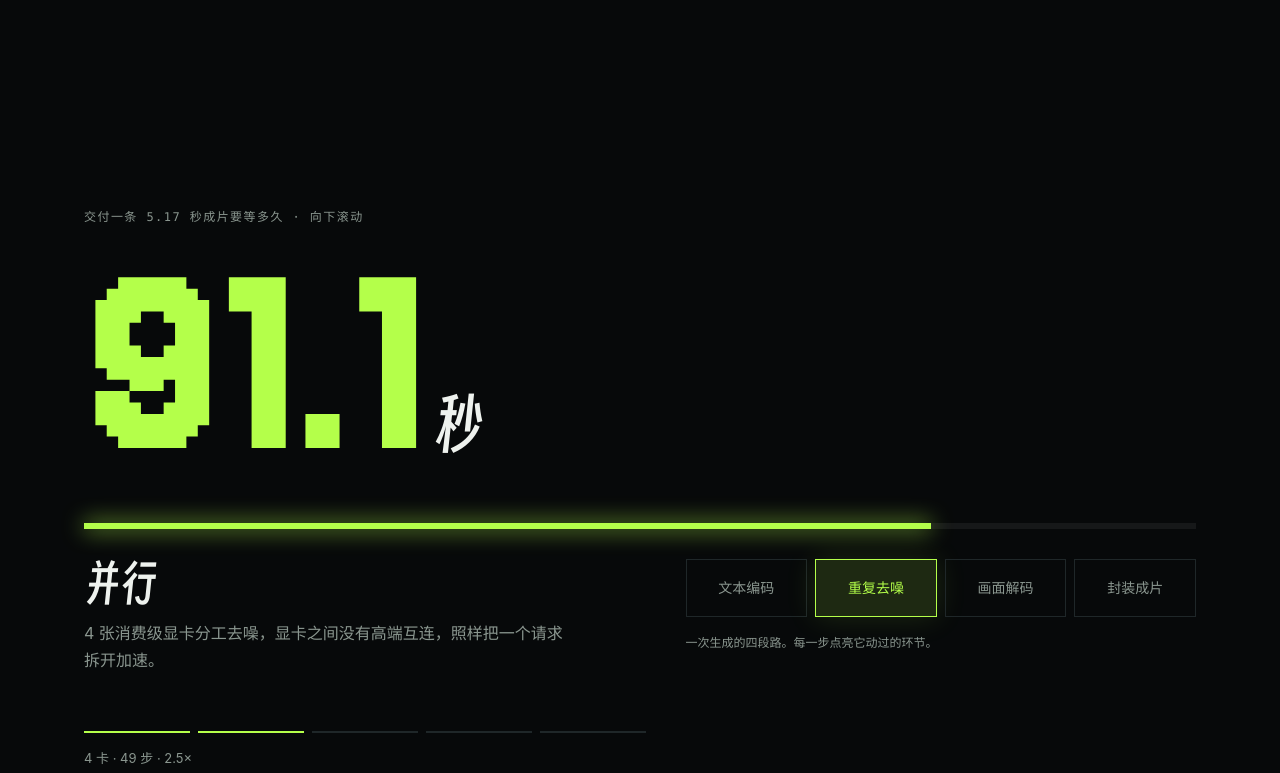
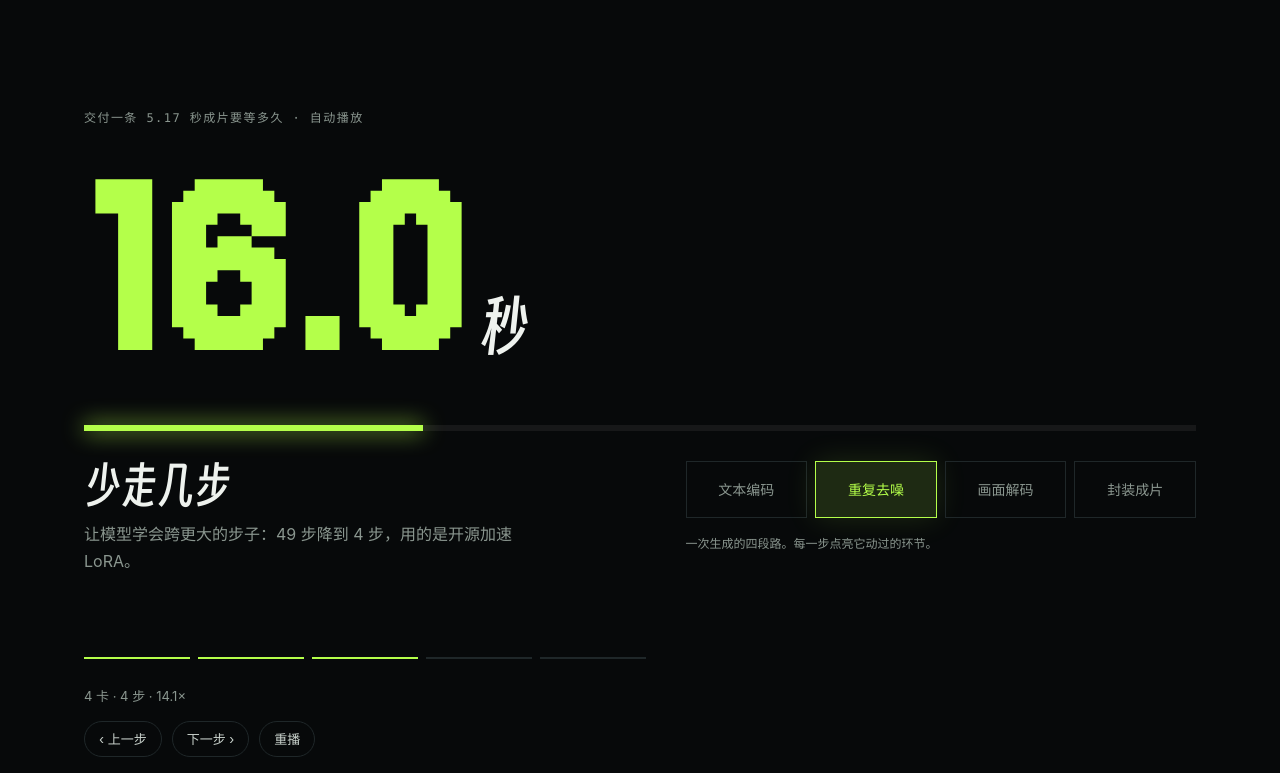
Before and after one commit to gapnil-ai/io, a plain HTML site: page index.html in a window 1280 px wide. Shown: the part 1808-2581 px from the top of the page. Drawn offline with Linux system fonts and the light colour scheme; no server answers; animation ran at ten frames a second.

Commit message:
Replace pinned scroll story with an auto-playing stepper
The delivery-time ladder no longer hijacks scrolling: it plays once
when it enters view and can be stepped or replayed by hand.

Co-Authored-By: Claude Fable 5.2 <noreply@anthropic.com>

```diff
--- a/index.html
+++ b/index.html
@@ -121,22 +121,23 @@ input[type=range]::-moz-range-thumb{width:18px;height:18px;border:0;border-radiu
 .map .r>div{padding:18px 14px 18px 0}.map .r>div:first-child{font-family:Smiley;font-size:22px}
 .map .r>div:nth-child(2){color:var(--mute);font-size:15px}.map b{color:var(--ac);font-weight:600}
 @media(max-width:700px){.map .r{grid-template-columns:1fr}.map .r>div{padding:4px 0}.map .r{padding:14px 0}}
-.scr{height:520vh;position:relative;margin-top:90px}
-.pin{position:sticky;top:0;height:100svh;display:flex;flex-direction:column;justify-content:center;overflow:hidden}
+.scr{position:relative;margin-top:90px}
+.pin{padding:20px 0 10px;overflow:hidden}
 .big{font-size:clamp(110px,24vw,330px);line-height:.82;color:var(--ac);letter-spacing:-.01em;white-space:nowrap}
 .big small{font-family:Smiley;font-size:.2em;color:var(--fg);margin-left:.15em}
 .meter{height:6px;background:#ffffff10;margin:34px 0 30px;position:relative}
 .meter i{position:absolute;left:0;top:0;bottom:0;width:100%;background:var(--ac);box-shadow:0 0 22px var(--ac)}
 .sg{display:grid;grid-template-columns:1.1fr 1fr;gap:40px;align-items:start}
 @media(max-width:900px){.sg{grid-template-columns:1fr;gap:20px}}
-.stg{position:relative;min-height:150px}
+.stg{position:relative;min-height:170px}
 .stg div{position:absolute;inset:0;opacity:0;transform:translateY(14px);transition:.45s;pointer-events:none}
 .stg div.on{opacity:1;transform:none}
 .stg h3{font-size:clamp(28px,3.6vw,46px);line-height:1.1}.stg p{color:var(--mute);margin:10px 0 0;max-width:480px}
 .pipe{display:grid;grid-template-columns:repeat(4,1fr);gap:8px}
 .pipe span{border:1px solid var(--line);padding:16px 8px;text-align:center;font-size:14px;color:var(--mute);transition:.4s}
 .pipe span.on{border-color:var(--ac);color:var(--ac);background:var(--ac2);box-shadow:0 0 30px var(--ac2)}
-.dots{display:flex;gap:8px;margin-top:22px}.dots i{flex:1;height:2px;background:var(--line);transition:.3s}.dots i.on{background:var(--ac)}
+.dots{display:flex;gap:8px;margin-top:14px}.dots i{flex:1;height:26px;cursor:pointer;position:relative}.dots i:before{content:"";position:absolute;left:0;right:0;top:12px;height:2px;background:var(--line);transition:.3s}.dots i.on:before{background:var(--ac)}.dots i:hover:before{height:4px;top:11px;background:var(--ac)}
+.ctl{display:flex;gap:10px;margin-top:14px}.ctl button{background:none;border:1px solid var(--line);color:#c9d2cc;font:inherit;font-size:13px;padding:6px 14px;border-radius:99px;cursor:pointer}.ctl button:hover{border-color:var(--ac);color:var(--ac)}
 .xn{font-size:13px;color:var(--mute);margin-top:14px;min-height:22px}
 .after{display:grid;grid-template-columns:repeat(auto-fit,minmax(240px,1fr));gap:0;border-top:1px solid var(--line);margin-top:20px}
 .after div{padding:26px 22px 26px 0;border-bottom:1px solid var(--line)}
@@ -258,7 +259,7 @@ footer{border-top:1px solid var(--line);padding:34px 0 50px;color:var(--mute);fo
   </div>
   <div class="scr" id="scr">
     <div class="pin"><div class="w" style="width:100%">
-      <div class="mono mute" style="margin-bottom:10px"><x-e>How long you wait for a 5.17-second clip · scroll down</x-e><x-z>交付一条 5.17 秒成片要等多久 · 向下滚动</x-z></div>
+      <div class="mono mute" style="margin-bottom:10px"><x-e>How long you wait for a 5.17-second clip · plays by itself</x-e><x-z>交付一条 5.17 秒成片要等多久 · 自动播放</x-z></div>
       <div class="big num"><span id="bn">226.2</span><small><x-e>s</x-e><x-z>秒</x-z></small></div>
       <div class="meter"><i id="mt"></i></div>
       <div class="sg">
@@ -272,6 +273,7 @@ footer{border-top:1px solid var(--line);padding:34px 0 50px;color:var(--mute);fo
           </div>
           <div class="dots" id="dots"><i class="on"></i><i></i><i></i><i></i><i></i></div>
           <div class="xn" id="xn"></div>
+          <div class="ctl"><button id="sp"><x-e>‹ Back</x-e><x-z>‹ 上一步</x-z></button><button id="sn"><x-e>Next ›</x-e><x-z>下一步 ›</x-z></button><button id="sr"><x-e>Replay</x-e><x-z>重播</x-z></button></div>
         </div>
         <div>
           <div class="pipe" id="pipe"><span><x-e>Text encoding</x-e><x-z>文本编码</x-z></span><span><x-e>Iterative denoising</x-e><x-z>重复去噪</x-z></span><span><x-e>Frame decoding</x-e><x-z>画面解码</x-z></span><span><x-e>Packaging</x-e><x-z>封装成片</x-z></span></div>
@@ -507,13 +509,18 @@ vf.onmouseleave=()=>{mx=my=0;ap()};ap()})();
 document.querySelectorAll('#emo button').forEach((b,i)=>b.onclick=()=>{document.querySelectorAll('#emo button').forEach(x=>x.classList.remove('on'));b.classList.add('on');$('face').style.backgroundPosition=`${(i%3)*50}% ${Math.floor(i/3)*100}%`});
 // scrolly
 (function(){const V=[226.2,91.1,16,11.9,6.96],X=ZH?['1 卡 · 49 步 · 完整流水线稳态','4 卡 · 49 步 · 2.5×','4 卡 · 4 步 · 14.1×','8 卡 · 4 步 · 19.0×','7 卡 · 3 步 · 线上中位数 n=13 · 32.5×']:['1 GPU · 49 steps · full pipeline, steady state','4 GPUs · 49 steps · 2.5×','4 GPUs · 4 steps · 14.1×','8 GPUs · 4 steps · 19.0×','7 GPUs · 3 steps · production median n=13 · 32.5×'],
-PI=[[],[1],[1],[1],[0,2,3]],sc=$('scr'),st=[...$('stg').children],ds=[...$('dots').children],pp=[...$('pipe').children];let last=-1;
-function u(){const r=sc.getBoundingClientRect(),p=Math.max(0,Math.min(1,-r.top/(sc.offsetHeight-innerHeight))),s=p*(V.length-1)*1.08,i=Math.min(V.length-1,Math.floor(s)),fr=Math.min(1,(s-i)/.55),j=Math.min(V.length-1,i+1);
- const v=Math.exp(Math.log(V[i])+(Math.log(V[j])-Math.log(V[i]))*(i===j?0:fr));
- $('bn').textContent=v>=10?v.toFixed(1):v.toFixed(2);
- $('mt').style.width=Math.max(1.2,(Math.log(v)-Math.log(5))/(Math.log(226.2)-Math.log(5))*100)+'%';
- const a=fr>=1?j:i;if(a!==last){last=a;st.forEach((e,k)=>e.classList.toggle('on',k===a));ds.forEach((e,k)=>e.classList.toggle('on',k<=a));pp.forEach((e,k)=>e.classList.toggle('on',PI[a].includes(k)));$('xn').textContent=X[a]}}
-addEventListener('scroll',u,{passive:true});addEventListener('resize',u);u()})();
+PI=[[],[1],[1],[1],[0,2,3]],st=[...$('stg').children],ds=[...$('dots').children],pp=[...$('pipe').children];let cur=0,shown=V[0],raf=0,tm=0,auto=false;
+function num(v){shown=v;$('bn').textContent=v>=10?v.toFixed(1):v.toFixed(2);$('mt').style.width=Math.max(1.2,(Math.log(v)-Math.log(5))/(Math.log(226.2)-Math.log(5))*100)+'%'}
+function set(a,jump){cur=a;st.forEach((e,k)=>e.classList.toggle('on',k===a));ds.forEach((e,k)=>e.classList.toggle('on',k<=a));pp.forEach((e,k)=>e.classList.toggle('on',PI[a].includes(k)));$('xn').textContent=X[a];
+ cancelAnimationFrame(raf);const from=shown,to=V[a];if(jump||rm||from===to){num(to);return}
+ const t0=performance.now(),D=900;(function f(n){const p=Math.min(1,(n-t0)/D),e=1-Math.pow(1-p,3);num(Math.exp(Math.log(from)+(Math.log(to)-Math.log(from))*e));if(p<1)raf=requestAnimationFrame(f)})(t0)}
+function play(){clearTimeout(tm);if(!auto||rm)return;tm=setTimeout(()=>{if(cur<V.length-1){set(cur+1);play()}else auto=false},2600)}
+function stop(){auto=false;clearTimeout(tm)}
+ds.forEach((d,k)=>d.onclick=()=>{stop();set(k)});
+$('sp').onclick=()=>{stop();set(Math.max(0,cur-1))};$('sn').onclick=()=>{stop();set(Math.min(V.length-1,cur+1))};
+$('sr').onclick=()=>{set(0,true);auto=true;play()};
+set(rm?V.length-1:0,true);
+if(!rm)new IntersectionObserver((e,o)=>{if(e[0].isIntersecting){auto=true;play();o.disconnect()}},{threshold:.5}).observe($('pipe'))})();
 $("cp").onclick=()=>{const t=$("cmd").textContent,b=$("cp");(navigator.clipboard?navigator.clipboard.writeText(t):Promise.reject()).then(()=>b.textContent=L("Copied","已复制"),()=>{const r=document.createRange();r.selectNode($("cmd"));getSelection().removeAllRanges();getSelection().addRange(r);b.textContent=L("Selected","已选中")});setTimeout(()=>b.textContent=L("Copy","复制"),1600)};
 // benchmark bars, rejected stamps, RSI loop
 new IntersectionObserver((e,o)=>{if(e[0].isIntersecting){document.querySelectorAll('#bm i').forEach(i=>i.style.width=i.dataset.w+'%');o.disconnect()}},{threshold:.3}).observe($('bm'));
```
Also changed, not shown: fonts/smiley.woff2.
